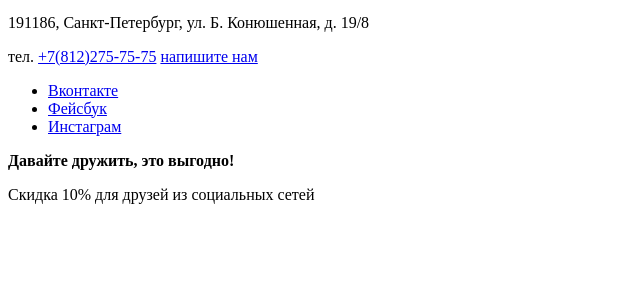
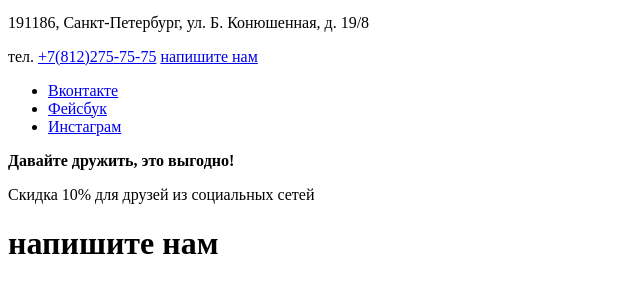
Before and after one commit to icapa9/147815-nerds, a plain HTML site: page catalog.html in a window 1280 px wide. Shown: the part 1130-1413 px from the top of the page, without its empty margins (0-640 px from the left). Before the commit the page ends 1350 px from the top, so only its background shows below. Drawn offline with Linux system fonts and the light colour scheme.

Commit message:
Разметка модального окна на страницах
Пока без формы

```diff
--- a/catalog.html
+++ b/catalog.html
@@ -147,5 +147,9 @@
       <b>Давайте дружить, это выгодно!</b>
       <p>Скидка 10% для друзей из социальных сетей</p>
     </footer>
+    <div class="modal">
+      <h1>напишите нам</h1>
+      <!--Форма -->
+    </div>
   </body>
 </html>
```
Also changed, not shown: index.html (+4 -0 lines).
